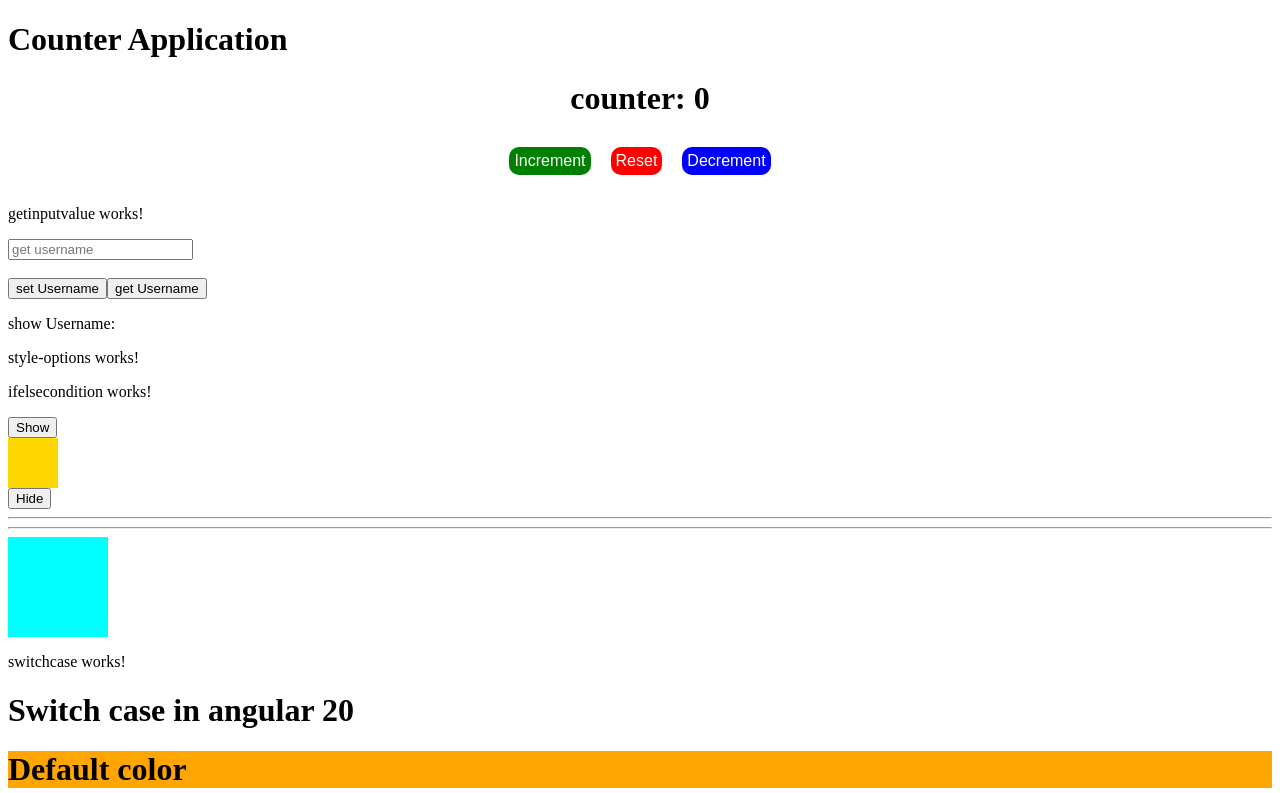
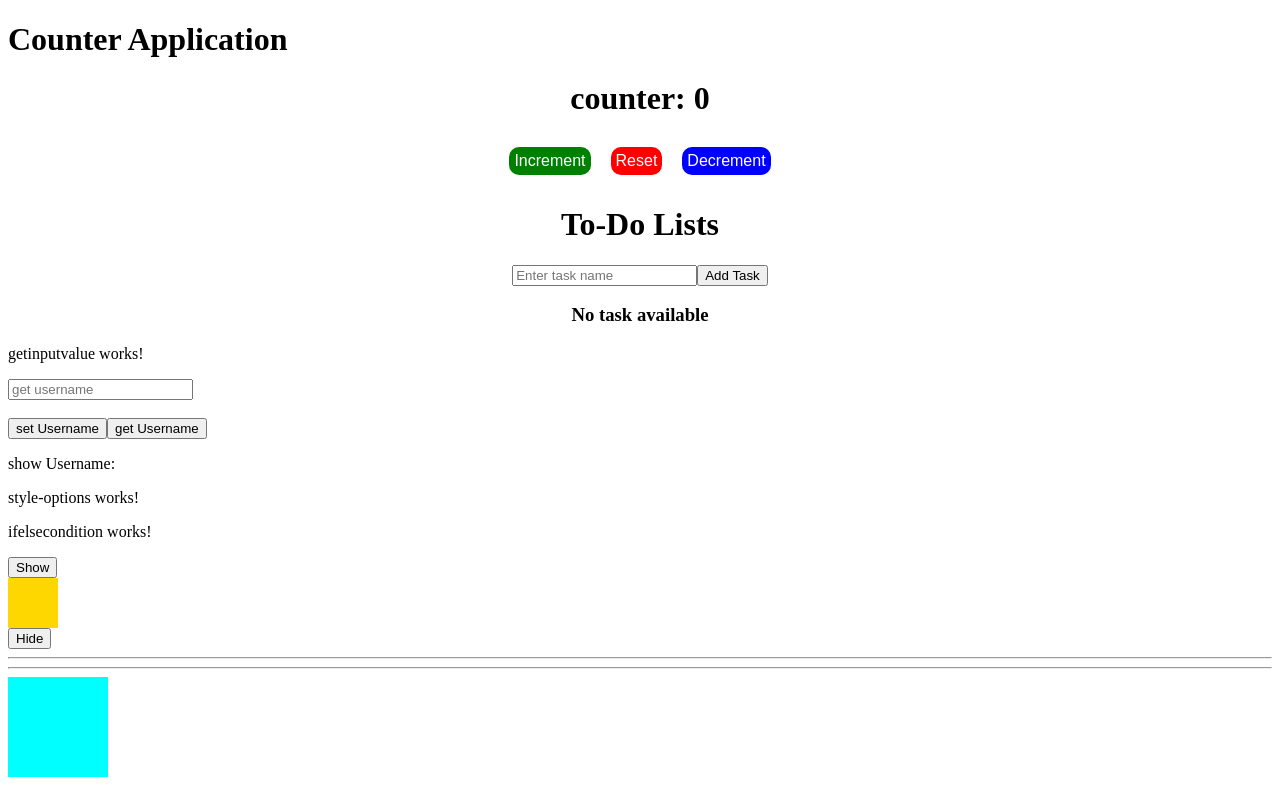
Before and after one commit to sahchandan781/Angular-First, an Angular app: page / in a window 1280 px wide. Shown: the top 793 px of the page. Built offline with nearby package versions, Linux system fonts and the light colour scheme.

Commit message:
add todo application(add delete task)

```diff
--- a/src/app/app.html
+++ b/src/app/app.html
@@ -6,6 +6,7 @@
   <button class="reset btn" (click)="handleCounter('reset')">Reset</button>
   <button class="dec btn" (click)="handleCounter('minus')">Decrement</button>
 </div>
+<app-todolist></app-todolist>
 
 <app-getinputvalue></app-getinputvalue>
 <app-style-options></app-style-options>
--- a/src/app/app.ts
+++ b/src/app/app.ts
@@ -9,11 +9,12 @@ import { Signalsinangular } from "./signalsinangular/signalsinangular";
 import { Effectinangular } from "./effectinangular/effectinangular";
 import { LoopContextual } from "./loop-contextual/loop-contextual";
 import { TwoWayBinding } from "./two-way-binding/two-way-binding";
+import { Todolist } from "./todolist/todolist";
 
 
 @Component({
   selector: 'app-root',
-  imports: [RouterOutlet, Getinputvalue, StyleOptions, Ifelsecondition, Switchcase, Forloop, Signalsinangular, Effectinangular, LoopContextual, TwoWayBinding],
+  imports: [RouterOutlet, Getinputvalue, StyleOptions, Ifelsecondition, Switchcase, Forloop, Signalsinangular, Effectinangular, LoopContextual, TwoWayBinding, Todolist],
   templateUrl: './app.html',
   styleUrl: './app.css',
 })
--- /dev/null
+++ b/src/app/todolist/todolist.css
@@ -0,0 +1,17 @@
+div{
+    margin: auto;
+    width: 100%;
+    text-align: center;
+}
+
+ul,li{
+    list-style: none;
+    font-size: 20px;
+
+}
+ul{
+    display: flex;
+    justify-content: space-around;
+    align-items: center;
+
+}
--- /dev/null
+++ b/src/app/todolist/todolist.html
@@ -0,0 +1,16 @@
+<div>
+<h1>To-Do Lists</h1>
+<input [(ngModel)] = "task" type="text" placeholder="Enter task name">
+<button (click)="handleAddTask()">Add Task</button>
+@for(list of taskList; track list.id){
+<ul>
+    <h3>{{list.id}}</h3>
+    <li>{{list.taskName}} </li>
+    <button (click)="handleCompletion(list.id)">done</button>
+</ul>
+
+}@empty {
+    <h3>No task available</h3>
+}
+
+</div>
--- /dev/null
+++ b/src/app/todolist/todolist.ts
@@ -0,0 +1,24 @@
+import { Component } from '@angular/core';
+import { FormsModule } from '@angular/forms';
+
+@Component({
+  selector: 'app-todolist',
+  imports: [FormsModule],
+  templateUrl: './todolist.html',
+  styleUrl: './todolist.css'
+})
+export class Todolist {
+  task =""
+taskList:{id:number, taskName:string}[] = []
+
+handleAddTask() {
+  this.taskList.push({id:this.taskList.length +1, taskName: this.task})
+  this.task=""
+
+
+}
+
+handleCompletion(id:number){
+  this.taskList = this.taskList.filter((item) => item.id !==id )
+}
+}
```
Also changed, not shown: 1 other file (tests, documents, lock files or other folders).
